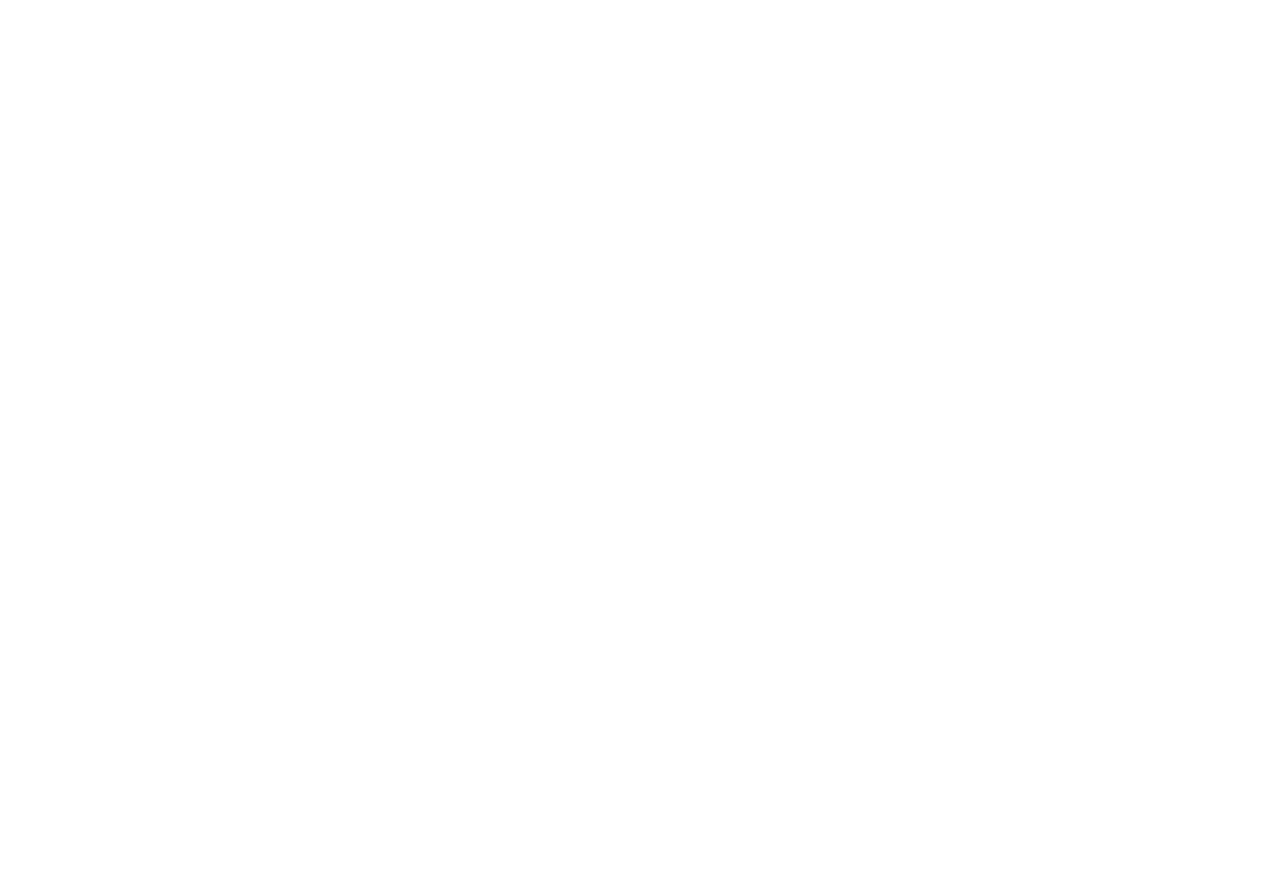
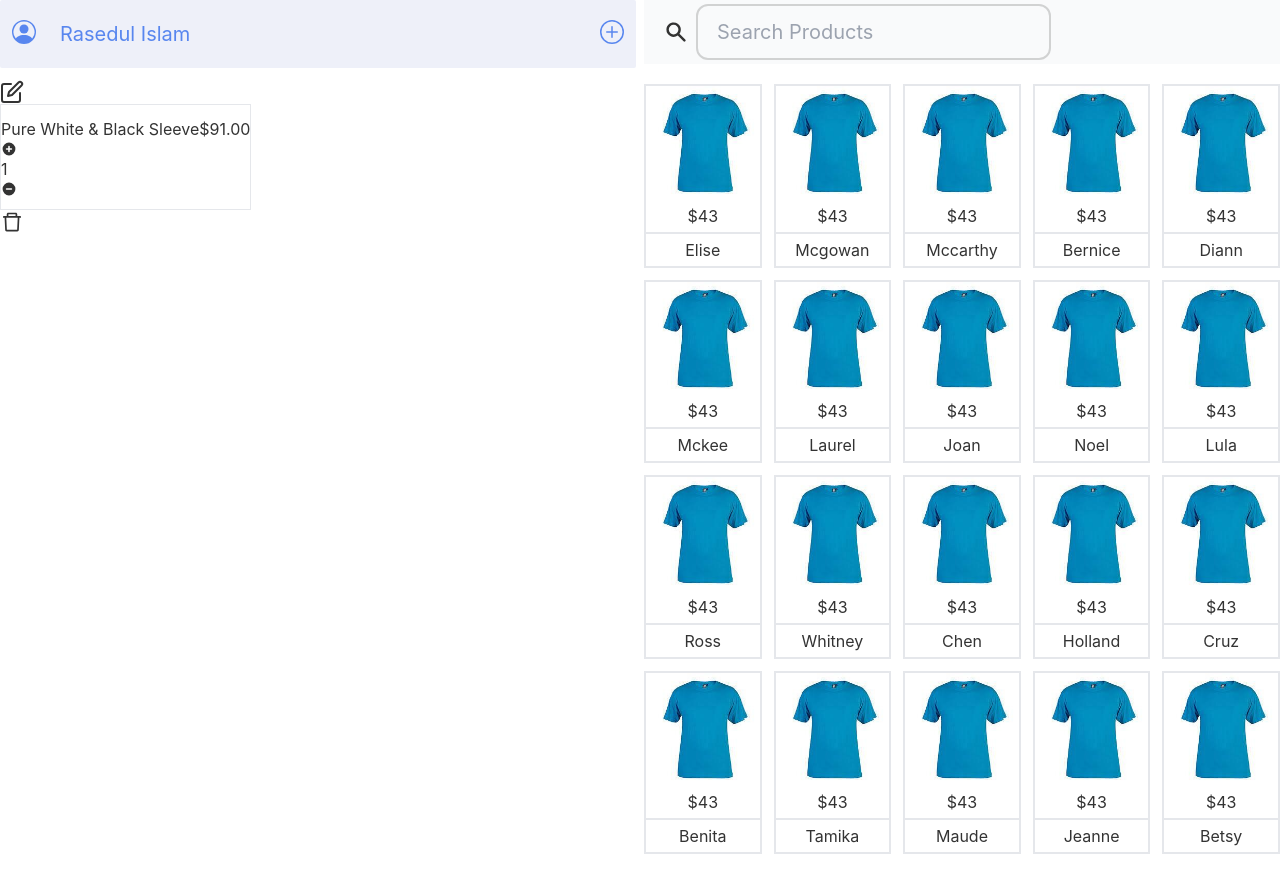
Before and after one commit to rasedul99/techvillage, a React (Create React App) app: page / in a window 1280 px wide. Before the commit the page ends 800 px from the top, so only its background shows below. Built offline with nearby package versions, Linux system fonts and the light colour scheme.

Commit message:
dashboard header

```diff
--- /dev/null
+++ b/public/products.json
@@ -0,0 +1,122 @@
+[
+  {
+    "id": "62a32862163f1aad79c4e64c",
+    "name": "Elise ",
+    "price": "62a328629c20a8def162f12d",
+    "image": "http://placehold.it/32x32"
+  },
+  {
+    "id": "62a328620eed3c85ef2333a2",
+    "name": "Mcgowan ",
+    "price": "62a32862662ba2263e47d678",
+    "image": "http://placehold.it/32x32"
+  },
+  {
+    "id": "62a3286293f6d5273d944641",
+    "name": "Mccarthy ",
+    "price": "62a3286277beba10e0c6d25f",
+    "image": "http://placehold.it/32x32"
+  },
+  {
+    "id": "62a32862117b4a9d4ce950b0",
+    "name": "Bernice ",
+    "price": "62a32862c9f5840acace1569",
+    "image": "http://placehold.it/32x32"
+  },
+  {
+    "id": "62a328624796ca947acdd56c",
+    "name": "Diann ",
+    "price": "62a3286249d52003ba5abd2a",
+    "image": "http://placehold.it/32x32"
+  },
+  {
+    "id": "62a328624cbabf418c67fbc0",
+    "name": "Mckee ",
+    "price": "62a328623fb206a7427ff2cb",
+    "image": "http://placehold.it/32x32"
+  },
+  {
+    "id": "62a32862437f2f5c5e35506b",
+    "name": "Laurel ",
+    "price": "62a3286278bd80dd9a4c8fe8",
+    "image": "http://placehold.it/32x32"
+  },
+  {
+    "id": "62a328620974836a5bd3401c",
+    "name": "Joan ",
+    "price": "62a32862de5bf5076d8083c1",
+    "image": "http://placehold.it/32x32"
+  },
+  {
+    "id": "62a3286222fe49d223437252",
+    "name": "Noel ",
+    "price": "62a32862626e6d63f6767b4f",
+    "image": "http://placehold.it/32x32"
+  },
+  {
+    "id": "62a32862105c7044114a9180",
+    "name": "Lula ",
+    "price": "62a3286216f5d9c341a2b3f2",
+    "image": "http://placehold.it/32x32"
+  },
+  {
+    "id": "62a32862cbf6c46afff2ccfe",
+    "name": "Ross ",
+    "price": "62a3286269b78e4c7790e658",
+    "image": "http://placehold.it/32x32"
+  },
+  {
+    "id": "62a328621b5e434e4af54775",
+    "name": "Whitney ",
+    "price": "62a328627f32230ec230bd6a",
+    "image": "http://placehold.it/32x32"
+  },
+  {
+    "id": "62a32862edb278103da7b043",
+    "name": "Chen ",
+    "price": "62a328626442f00692e40fe0",
+    "image": "http://placehold.it/32x32"
+  },
+  {
+    "id": "62a328625f1acffed7aaebbd",
+    "name": "Holland ",
+    "price": "62a328623301a9ea91fd0ac3",
+    "image": "http://placehold.it/32x32"
+  },
+  {
+    "id": "62a3286218391fe84ebcc48c",
+    "name": "Cruz ",
+    "price": "62a3286234750743116b21ed",
+    "image": "http://placehold.it/32x32"
+  },
+  {
+    "id": "62a328629a954ffdea969729",
+    "name": "Benita ",
+    "price": "62a3286252db260c7421104b",
+    "image": "http://placehold.it/32x32"
+  },
+  {
+    "id": "62a328623263a93894475402",
+    "name": "Tamika ",
+    "price": "62a32862ed222f6e941d7a07",
+    "image": "http://placehold.it/32x32"
+  },
+  {
+    "id": "62a3286264261ac80845637d",
+    "name": "Maude ",
+    "price": "62a32862acb2f8d82f67e968",
+    "image": "http://placehold.it/32x32"
+  },
+  {
+    "id": "62a32862f35566cbc410d5ca",
+    "name": "Jeanne ",
+    "price": "62a32862c8120eb457563ebe",
+    "image": "http://placehold.it/32x32"
+  },
+  {
+    "id": "62a328624294f931cbb3c27b",
+    "name": "Betsy ",
+    "price": "62a3286220785341f60ceaeb",
+    "image": "http://placehold.it/32x32"
+  }
+]
--- a/src/App.js
+++ b/src/App.js
@@ -1,7 +1,16 @@
+import Dashboard from "./pages/DashBoard/DashBoard";
+import Products from "./pages/Products";
+
 function App() {
   return (
-    <div className="App">
-
+    <div className="flex gap-2">
+      <div className="flex-1">
+        <Dashboard />
+      </div>
+      <div className="flex-1">
+        {" "}
+        <Products />
+      </div>
     </div>
   );
 }
--- a/src/components/Searchbar.js
+++ b/src/components/Searchbar.js
@@ -1,3 +1,5 @@
+import { useState } from "react";
+import { HiSearch } from "react-icons/hi";
 const Searchbar = () => {
   const [text, settext] = useState("");
   const onChange = (q) => {
@@ -18,7 +20,6 @@
           autoFocus
         />
       </form>
-
     </div>
   );
 };
--- /dev/null
+++ b/src/pages/DashBoard/DashBoard.css
@@ -0,0 +1,9 @@
+table {
+  width: 100%;
+}
+tr {
+  border: 1px solid #dddddd;
+}
+td {
+  padding: 8px;
+}
--- /dev/null
+++ b/src/pages/DashBoard/DashBoard.js
@@ -0,0 +1,46 @@
+import { AiOutlineDelete } from "react-icons/ai";
+import { BsPersonCircle, BsPlusCircle } from "react-icons/bs";
+import { FiEdit } from "react-icons/fi";
+import { HiMinusCircle, HiPlusCircle } from "react-icons/hi";
+import "./DashBoard.css";
+
+const Dashboard = () => {
+  return (
+    <div>
+      <div className="flex justify-between  py-5 rounded-sm bg-secondary text-blue-600/75">
+        <h3 className="text-2xl mx-3">
+          <BsPersonCircle />
+        </h3>
+        <span className="text-xl mx-3 flex-1 ">Rasedul Islam</span>
+        <h3 className="text-2xl mx-3 ">
+          <BsPlusCircle />
+        </h3>
+      </div>
+      <div className="my-3">
+        <ul>
+          <li>
+            <span className="inline text-2xl">
+              <FiEdit />
+            </span>
+            <div className="border inline-block py-3">
+              <span> Pure White & Black Sleeve</span>
+              <span>$91.00</span>
+              <span className="inline">
+                <HiPlusCircle />
+              </span>
+              <span>1</span>
+              <span className="inline">
+                <HiMinusCircle />
+              </span>
+            </div>
+            <span className="inline text-2xl">
+              <AiOutlineDelete />
+            </span>
+          </li>
+        </ul>
+      </div>
+    </div>
+  );
+};
+
+export default Dashboard;
--- /dev/null
+++ b/src/pages/Product.js
@@ -0,0 +1,16 @@
+import polo from "../Assets/one.jpg";
+const Product = ({ id, product }) => {
+  return (
+    <div>
+      <div class=" w-50 border-2 ">
+        <img className="w-full" src={polo} alt="Polo" />
+        <div class=" items-center text-center">
+          <h2 class=" py-1 border-b-2">$43</h2>
+          <p className="py-1">{product.name}</p>
+        </div>
+      </div>
+    </div>
+  );
+};
+
+export default Product;
--- a/src/pages/Products.js
+++ b/src/pages/Products.js
@@ -0,0 +1,24 @@
+import { useEffect, useState } from "react";
+import Searchbar from "../components/Searchbar";
+import Product from "./Product";
+
+const Products = () => {
+  const [products, setProducts] = useState([]);
+  useEffect(() => {
+    fetch("products.json")
+      .then((response) => response.json())
+      .then((data) => setProducts(data));
+  }, []);
+  return (
+    <div>
+      <Searchbar />
+      <div className="grid md:grid-cols-5 my-5 gap-3">
+        {products.map((product) => {
+          return <Product key={product.id} product={product} />;
+        })}
+      </div>
+    </div>
+  );
+};
+
+export default Products;
```
Also changed, not shown: src/Assets/one.jpg (added).
